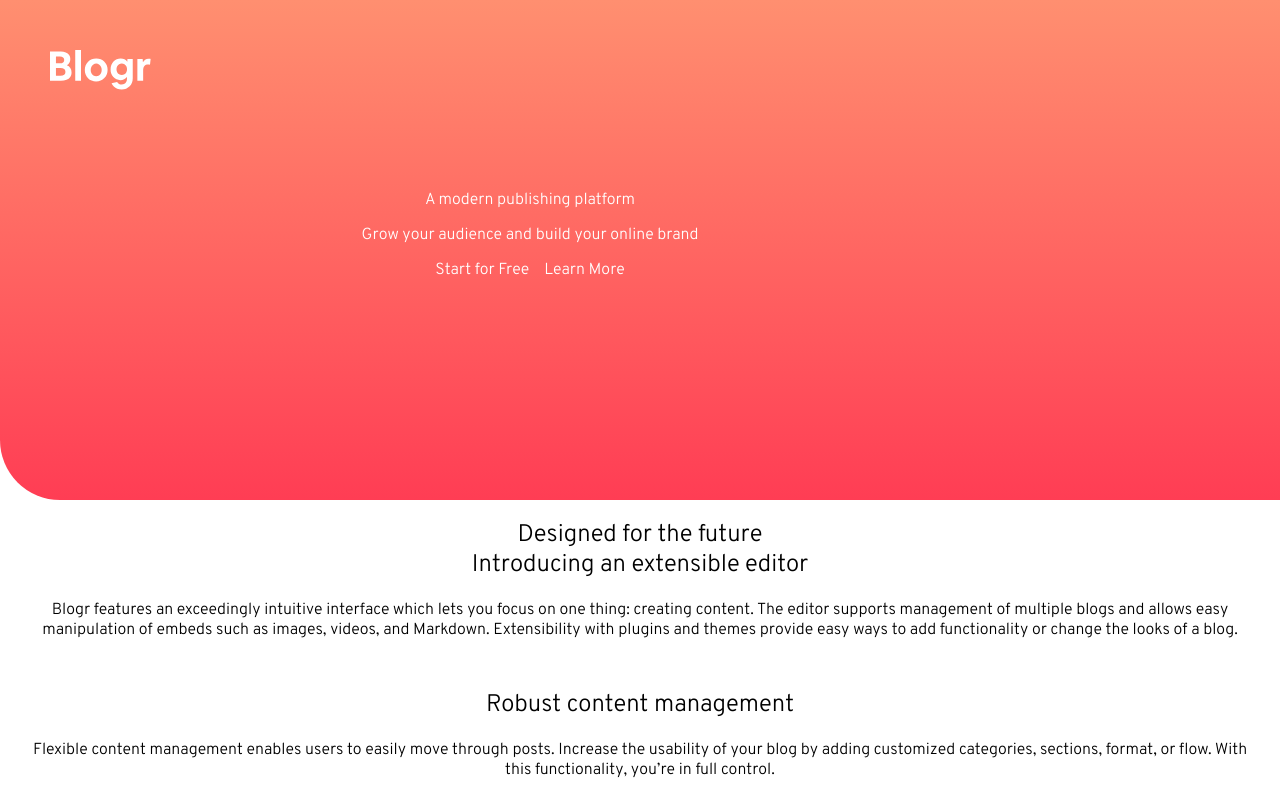
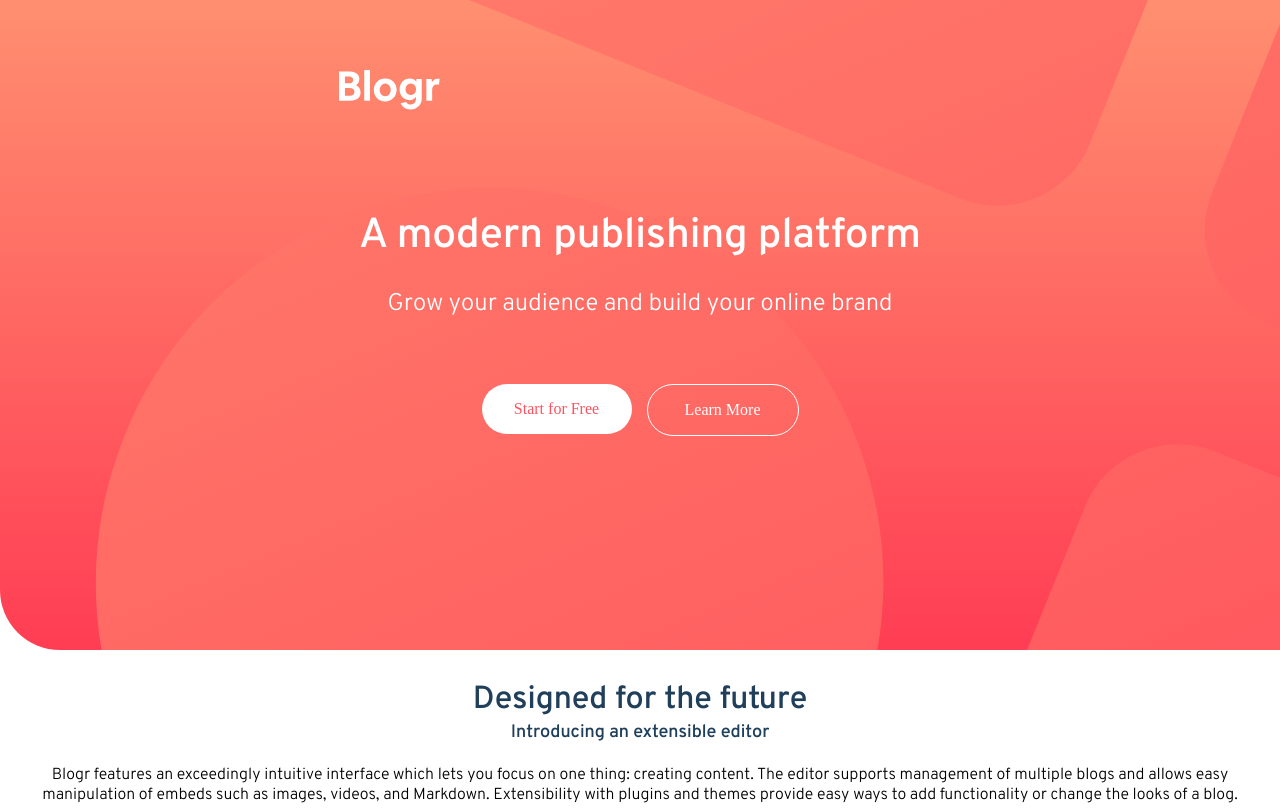
Before and after one commit to leopaul29/frontendmentor-blogr-landing-page-main, a website: page index.html in a window 1280 px wide. Shown: the top 808 px of the page. Drawn offline with Linux system fonts and the light colour scheme; files whose address does not match are found by name; a web font is replaced by a local one.

Commit message:
style: header

```diff
--- a/index.html
+++ b/index.html
@@ -10,18 +10,6 @@
   <link rel="stylesheet" href="css/style.css">
 
   <title>Frontend Mentor | [Blogr]</title>
-
-  <!-- Feel free to remove these styles or customise in your own stylesheet 👍 -->
-  <style>
-    .attribution {
-      font-size: 11px;
-      text-align: center;
-    }
-
-    .attribution a {
-      color: hsl(228, 45%, 44%);
-    }
-  </style>
 </head>
 
 <body>
@@ -65,12 +53,12 @@
           <div class="item__secondary">Sign Up</div>
         </div>
       </nav>
-      <div class="nav__heroBanner">
-        <div class="heroBanner__title">A modern publishing platform</div>
-        <div class="heroBanner__about">Grow your audience and build your online brand</div>
+      <div class="heroBanner">
+        <div class="heroBanner__title h1">A modern publishing platform</div>
+        <div class="heroBanner__about text">Grow your audience and build your online brand</div>
         <div class="heroBanner__buttons">
-          <div class="item__primary">Start for Free</div>
-          <div class="item__secondary">Learn More</div>
+          <div class="btn btn-primary">Start for Free</div>
+          <div class="btn btn-secondary">Learn More</div>
         </div>
       </div>
     </div>
@@ -78,12 +66,12 @@
 
   <main class="main">
     <div class="block block__light">
-      <div class="block__header h1">Designed for the future</div>
+      <div class="block__header h2">Designed for the future</div>
 
       <div class="block__left">
         <div class="block__paragraph">
-          <div class="block__title h1">Introducing an extensible editor</div>
-          <div class="block__text">
+          <div class="block__title h3">Introducing an extensible editor</div>
+          <div class="block__text text">
             Blogr features an exceedingly intuitive interface which lets you focus on one thing: creating content.
             The editor supports management of multiple blogs and allows easy manipulation of embeds such as images,
             videos, and Markdown. Extensibility with plugins and themes provide easy ways to add functionality or
@@ -91,8 +79,8 @@
           </div>
         </div>
         <div class="block__paragraph">
-          <div class="block__title h1">Robust content management</div>
-          <div class="block__text">
+          <div class="block__title h3">Robust content management</div>
+          <div class="block__text text">
             Flexible content management enables users to easily move through posts. Increase the usability of your blog
             by adding customized categories, sections, format, or flow. With this functionality, you’re in full control.
           </div>
@@ -110,8 +98,8 @@
       </div>
       <div class="block__right">
         <div class="block__paragraph">
-          <div class="block__header h1">State of the Art Infrastructure</div>
-          <div class="block__text">
+          <div class="block__header h2">State of the Art Infrastructure</div>
+          <div class="text">
             With reliability and speed in mind, worldwide data centers provide the backbone for ultra-fast connectivity.
             This ensures your site will load instantly, no matter where your readers are, keeping your site competitive.
           </div>
@@ -127,8 +115,8 @@
       </div>
       <div class="block__right">
         <div class="block__paragraph">
-          <div class="block__title h1">Free, open, simple</div>
-          <div class="block__text">
+          <div class="block__title h3">Free, open, simple</div>
+          <div class="block__text text">
             Blogr is a free and open source application backed by a large community of helpful developers. It supports
             features such as code syntax highlighting, RSS feeds, social media integration, third-party commenting
             tools,
@@ -136,8 +124,8 @@
           </div>
         </div>
         <div class="block__paragraph">
-          <div class="block__title h1">Powerful tooling</div>
-          <div class="block__text">
+          <div class="block__title h3">Powerful tooling</div>
+          <div class="block__text text">
             Batteries included. We built a simple and straightforward CLI tool that makes customization and deployment a
             breeze, but
             capable of producing even the most complicated sites.
--- a/sass/_base.scss
+++ b/sass/_base.scss
@@ -5,21 +5,89 @@
   margin: 0;
   padding: 0;
 }
+/* variables */
+/** Primary **/
+$color-light-red: hsl(356, 100%, 66%); // (CTA text)
+$color-very-light-red: hsl(355, 100%, 74%); //  (CTA hover background)
+$color-very-dark-blue: hsl(208, 49%, 24%); //  (headings)
+
+/** Neutral **/
+$color-white: hsl(0, 0%, 100%); // (text)
+$color-grayish-blue: hsl(240, 2%, 79%); //  (footer text)
+$color-very-dark-grayish-blue: hsl(207, 13%, 34%); // (body copy)
+$color-very-dark-black-blue: hsl(240, 10%, 16%); //  (footer background)
+
+/** Gradient **/
+/* Background gradient - Intro/CTA mobile nav: */
+$color-gradient-very-light-red: hsl(13, 100%, 72%);
+$color-gradient-light-red: hsl(353, 100%, 62%);
+
+/* Background gradient - body: */
+$color-gradient-very-dark-gray-blue: hsl(237, 17%, 21%);
+$color-gradient-very-dark-desaturated-blue: hsl(237, 23%, 32%);
 
 /* fonts */
+/** Overpass **/
 @font-face {
   font-family: Overpass-Light;
-  src: url(fonts/Overpass/Overpass-Light.ttf);
+  src: url(../fonts/Overpass/Overpass-Light.ttf);
   font-weight: 300;
 }
-
-/* variables */
+@font-face {
+  font-family: Overpass-SemiBold;
+  src: url(../fonts/Overpass/Overpass-SemiBold.ttf);
+  font-weight: 600;
+}
+/** Ubuntu **/
+@font-face {
+  font-family: Ubuntu-Regular;
+  src: url(../fonts/Ubuntu/Ubuntu-Regular.ttf);
+  font-weight: 400;
+}
+@font-face {
+  font-family: Ubuntu-Medium;
+  src: url(../fonts/Ubuntu/Ubuntu-Medium.ttf);
+  font-weight: 500;
+}
+@font-face {
+  font-family: Ubuntu-Bold;
+  src: url(../fonts/Ubuntu/Ubuntu-Bold.ttf);
+  font-weight: 700;
+}
+/* base */
 body {
   font-size: 16px;
   font-family: Overpass-Light;
 }
+
+.h1 {
+  font-family: Overpass-SemiBold;
+  font-size: 42px;
+  color: $color-white;
+}
+.h2 {
+  font-family: Overpass-SemiBold;
+  font-size: 32px;
+  color: $color-very-dark-blue;
+}
+.h3 {
+  font-family: Overpass-SemiBold;
+  font-size: 18px;
+  color: $color-very-dark-blue;
+}
+.text {
+  font-size: 16px;
+  font-family: Overpass-Light;
+}
+
 /* mixins */
 
-.h1 {
-  font-size: 24px;
+/* frontendmentor */
+.attribution {
+  font-size: 11px;
+  text-align: center;
 }
+
+.attribution a {
+  color: hsl(228, 45%, 44%);
+}
--- a/sass/_components.scss
+++ b/sass/_components.scss
@@ -1,11 +1,41 @@
 /* Components: anything reusable such as buttons, navbars, cards etc.*/
 
-body {
-  max-width: 1440px;
-  margin: auto;
+/* BUTTON */
+.btn {
+  background-color: black;
+  color: white;
+  border-radius: 30px;
+  width: 150px;
+  height: 50px;
+  display: grid;
+  justify-content: center;
+  align-content: center;
+  font-family: Ubuntu-Bold;
+  &:hover {
+    background-color: white;
+    color: black;
+    cursor: pointer;
+  }
+}
+.btn-primary {
+  background-color: $color-white;
+  color: $color-light-red;
+  &:hover {
+    background-color: $color-light-red;
+    color: $color-white;
+  }
+}
+.btn-secondary {
+  background-color: transparent;
+  color: $color-white;
+  border: 1px solid $color-white;
+  &:hover {
+    background-color: $color-white;
+    color: $color-light-red;
+  }
 }
 
-/* HEADER */
-.header {
-  background-image: linear-gradient(hsl(13, 100%, 72%), hsl(353, 100%, 62%));
+/* NAV */
+.item__dropdown {
+  display: none;
 }
--- a/sass/_layout.scss
+++ b/sass/_layout.scss
@@ -1,17 +1,51 @@
 /* Layout: contains all the CSS that handles the layout, such as the container and any grid systems.*/
-
+body {
+  max-width: 1440px;
+  margin: auto;
+  background-color: $color-white;
+}
 /* HEADER */
 .header {
-  height: 500px;
   border-bottom-left-radius: 60px;
-}
-.header__content {
+  background-image: url(../images/bg-pattern-intro.svg),
+    linear-gradient($color-gradient-very-light-red, $color-gradient-light-red);
+  background-position-x: -500px;
+  background-position-y: center;
+  height: 650px;
   display: flex;
   flex-direction: column;
-  max-width: 960px;
+  align-items: center;
+  &__content {
+    display: flex;
+    flex-direction: column;
     justify-content: center;
     align-items: center;
-  padding: 50px;
+    max-width: 960px;
+    margin: 70px 30px;
+  }
+}
+/* HEROBANNER */
+.heroBanner {
+  margin-top: 100px;
+  display: flex;
+  flex-direction: column;
+  align-items: center;
+  gap: 15px;
+  color: white;
+  &__title {
+    margin: 0px 20px;
+    text-align: center;
+  }
+  &__about {
+    margin: 10px 25px 50px 25px;
+    font-size: 24px;
+    text-align: center;
+  }
+  &__buttons {
+    display: flex;
+    flex-direction: row;
+    gap: 15px;
+  }
 }
 /* HEADER NAV */
 .header__nav {
@@ -19,48 +53,41 @@
   flex-direction: row;
   justify-content: space-between;
   width: 100%;
-}
   .nav__left {
     display: flex;
     flex-direction: row;
-}
     .left__menu {
       display: flex;
       flex-direction: row;
       display: none;
+    }
   }
   .nav__right {
     display: flex;
     flex-direction: row;
     display: none;
   }
-.item__dropdown {
-  display: none;
 }
 
-/* HEROBANNER */
-.nav__heroBanner {
-  margin-top: 100px;
-  display: flex;
-  flex-direction: column;
-  align-items: center;
-  gap: 15px;
-  color: white;
+/* MAIN */
+
+/* BLOCK */
+.block__dark {
+  background-image: linear-gradient(
+    $color-gradient-very-dark-gray-blue,
+    $color-gradient-very-dark-desaturated-blue
+  );
 }
-.heroBanner__buttons {
-  display: flex;
-  flex-direction: row;
-  gap: 15px;
-}
-/* MAIN */
-.main {
-  margin: 20px;
-}
-/* BLOCK 1 */
 .block {
+  margin: 30px;
   text-align: center;
 }
 .block__text {
   margin-top: 20px;
   margin-bottom: 50px;
 }
+/* FOOTER */
+.footer {
+  background-color: $color-very-dark-black-blue;
+  color: $color-grayish-blue;
+}
```
Also changed, not shown: css/style.css. Lines whose indentation alone changed are shown as unchanged.
